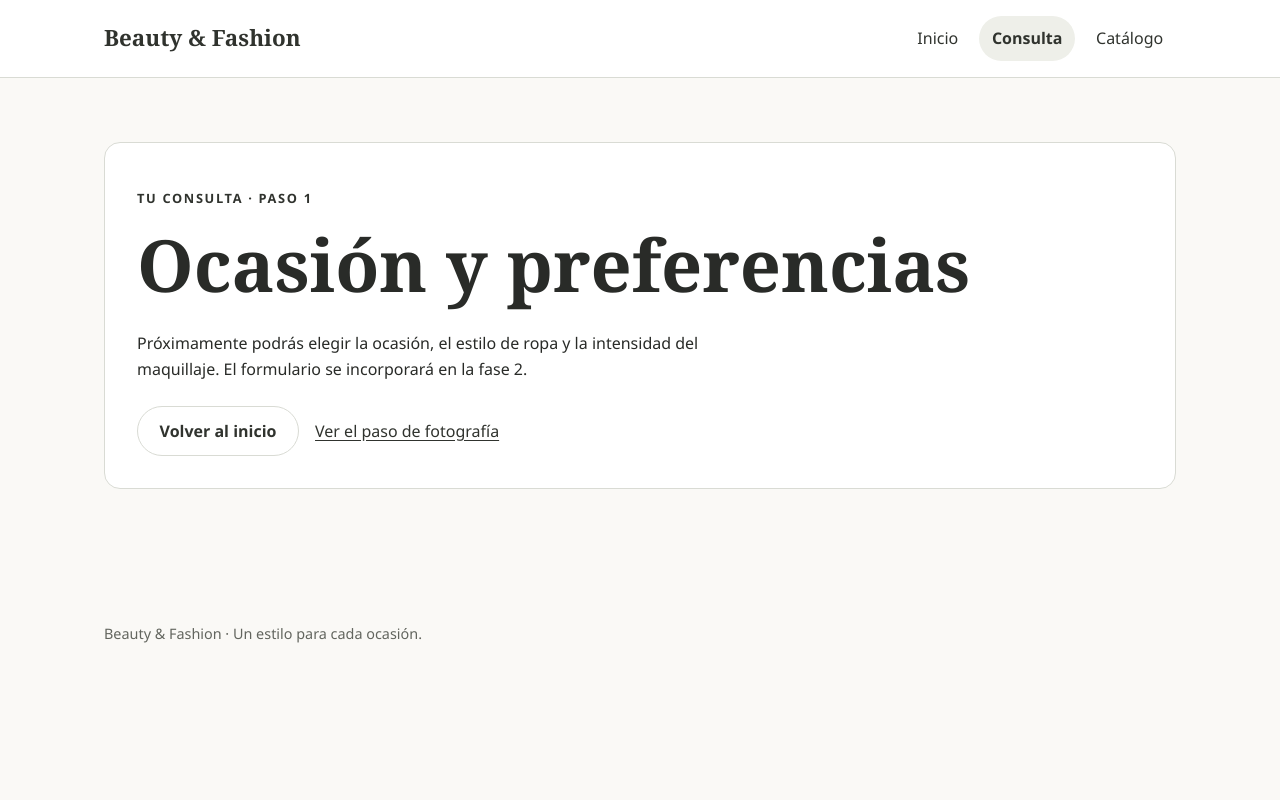
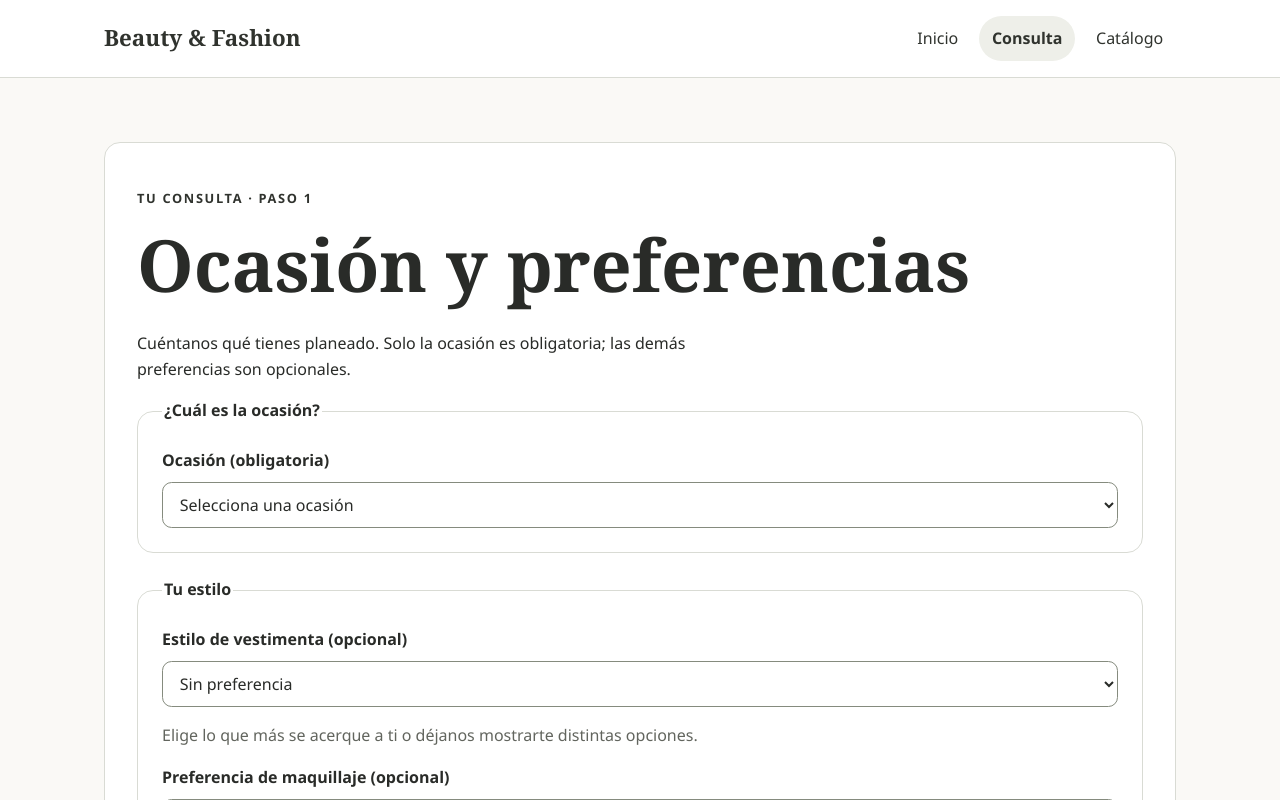
Before and after one commit to skayyluxe-bot/proyecto-chicas, a React (Vite) app: page / in a window 1280 px wide. Both pictures are taken after a click on the button "Comenzar una consulta". Shown: the top 800 px of the page. Built offline with nearby package versions, Linux system fonts and the light colour scheme.

Commit message:
feat: permitir elegir ocasion y preferencias

```diff
--- a/src/pages/OccasionPage.tsx
+++ b/src/pages/OccasionPage.tsx
@@ -1,11 +1,65 @@
-import { Link } from 'react-router-dom'
+import { useState } from 'react'
+import type { FormEvent } from 'react'
+import { Link, useNavigate } from 'react-router-dom'
+import { Button } from '../components/Button'
 import { Card } from '../components/Card'
+import { makeupOptions, occasionOptions, styleOptions } from '../domain/options'
+import type { MakeupPreference, Occasion, StylePreference } from '../domain/types'
+import { useConsultation } from '../state/ConsultationContext'
 
 export function OccasionPage() {
+  const { criteria, updateCriteria } = useConsultation()
+  const [error, setError] = useState(false)
+  const navigate = useNavigate()
+
+  function continueConsultation(event: FormEvent<HTMLFormElement>) {
+    event.preventDefault()
+    if (!criteria.occasion) {
+      setError(true)
+      return
+    }
+    updateCriteria({ style: criteria.style ?? 'sin_preferencia', makeup: criteria.makeup ?? 'sin_preferencia' })
+    const submitter = (event.nativeEvent as SubmitEvent).submitter
+    navigate(submitter?.getAttribute('data-destination') === 'results' ? '/resultados' : '/foto')
+  }
+
   return <Card>
     <p className="eyebrow">Tu consulta · Paso 1</p>
     <h1>Ocasión y preferencias</h1>
-    <p>Próximamente podrás elegir la ocasión, el estilo de ropa y la intensidad del maquillaje. El formulario se incorporará en la fase 2.</p>
-    <div className="actions"><Link className="button button--secondary" to="/">Volver al inicio</Link><Link to="/foto">Ver el paso de fotografía</Link></div>
+    <p>Cuéntanos qué tienes planeado. Solo la ocasión es obligatoria; las demás preferencias son opcionales.</p>
+    <form onSubmit={continueConsultation}>
+      <fieldset>
+        <legend>¿Cuál es la ocasión?</legend>
+        <label htmlFor="occasion">Ocasión (obligatoria)</label>
+        <select id="occasion" required value={criteria.occasion ?? ''}
+          aria-invalid={error || undefined} aria-describedby={error ? 'occasion-error' : undefined}
+          onInvalid={() => setError(true)}
+          onChange={event => {
+            updateCriteria({ occasion: event.target.value as Occasion })
+            setError(false)
+          }}>
+          <option value="" disabled>Selecciona una ocasión</option>
+          {occasionOptions.map(option => <option key={option.value} value={option.value}>{option.label}</option>)}
+        </select>
+        {error && <p id="occasion-error" className="field-error" role="alert">Selecciona una ocasión para continuar.</p>}
+      </fieldset>
+      <fieldset>
+        <legend>Tu estilo</legend>
+        <label htmlFor="style">Estilo de vestimenta (opcional)</label>
+        <select id="style" value={criteria.style ?? 'sin_preferencia'} onChange={event => updateCriteria({ style: event.target.value as StylePreference })}>
+          {styleOptions.map(option => <option key={option.value} value={option.value}>{option.label}</option>)}
+        </select>
+        <p className="muted">Elige lo que más se acerque a ti o déjanos mostrarte distintas opciones.</p>
+        <label htmlFor="makeup">Preferencia de maquillaje (opcional)</label>
+        <select id="makeup" value={criteria.makeup ?? 'sin_preferencia'} onChange={event => updateCriteria({ makeup: event.target.value as MakeupPreference })}>
+          {makeupOptions.map(option => <option key={option.value} value={option.value}>{option.label}</option>)}
+        </select>
+      </fieldset>
+      <div className="actions">
+        <Button type="submit">Continuar con fotografía</Button>
+        <Button type="submit" variant="secondary" data-destination="results">Recomendar sin fotografía</Button>
+      </div>
+    </form>
+    <p><Link to="/">Volver al inicio</Link></p>
   </Card>
 }
```
